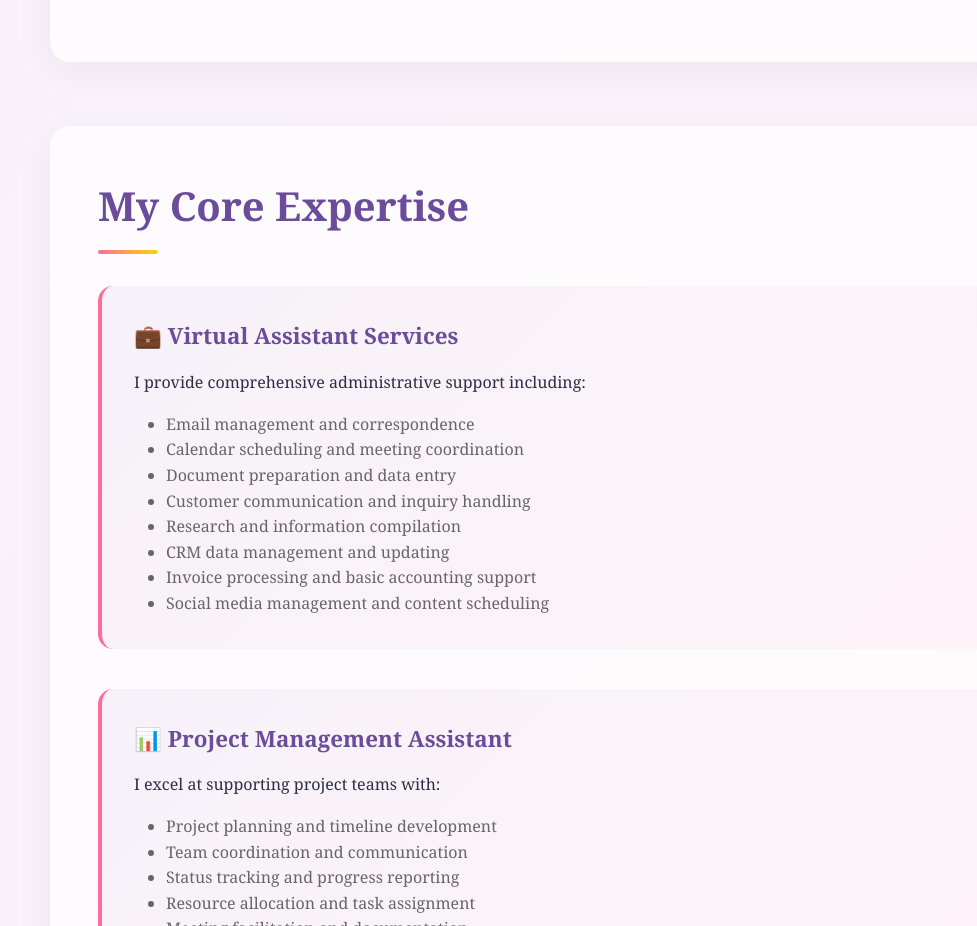
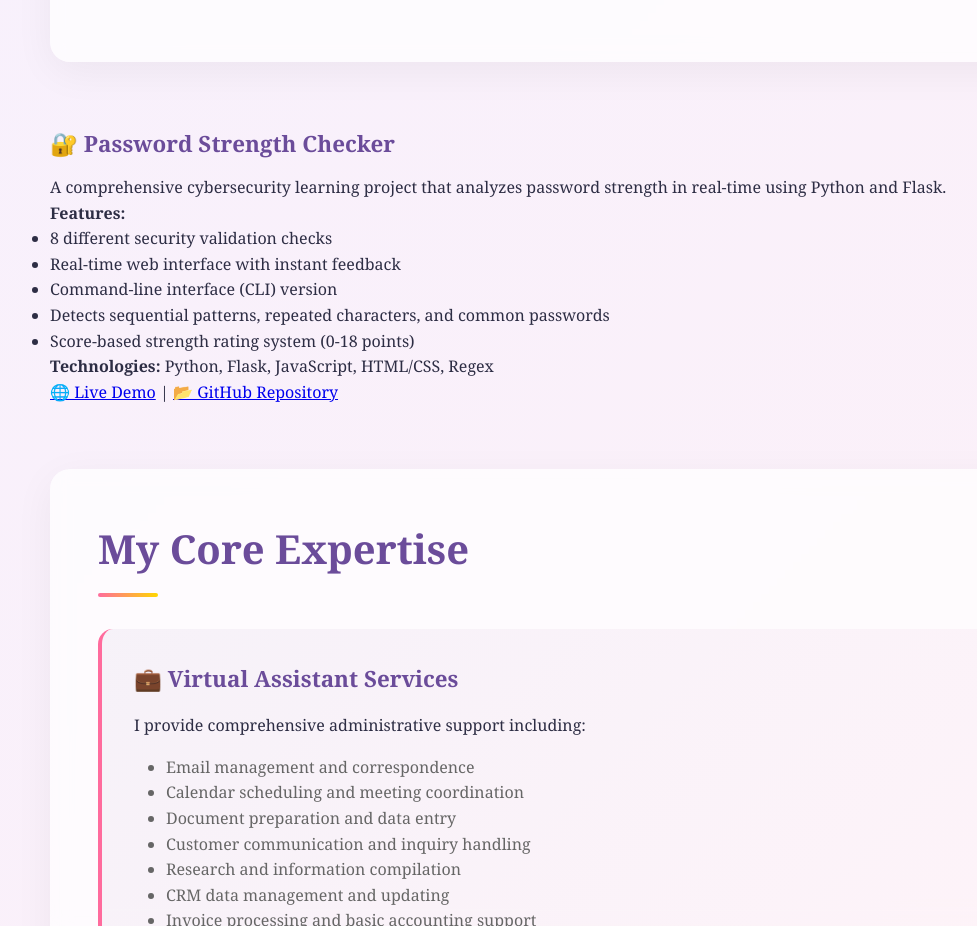
Before and after one commit to 29-96/tabitha_portfolio, a plain HTML site: page index.html in a window 1280 px wide. Shown: the part 1500-2426 px from the top of the page, without its empty margins (88-1065 px from the left). Drawn offline with Linux system fonts and the light colour scheme.

Commit message:
Update index.html

```diff
--- a/index.html
+++ b/index.html
@@ -798,6 +798,26 @@
                 <div class="highlight-item">✨ <strong>Remote-Ready:</strong> Fully equipped to work independently in distributed environments with excellent time management</div>
             </div>
         </section>
+        <div class="project">
+    <h3>🔐 Password Strength Checker</h3>
+    <p>A comprehensive cybersecurity learning project that analyzes password strength in real-time using Python and Flask.</p>
+
+    <p><strong>Features:</strong></p>
+    <ul>
+        <li>8 different security validation checks</li>
+        <li>Real-time web interface with instant feedback</li>
+        <li>Command-line interface (CLI) version</li>
+        <li>Detects sequential patterns, repeated characters, and common passwords</li>
+        <li>Score-based strength rating system (0-18 points)</li>
+    </ul>
+
+    <p><strong>Technologies:</strong> Python, Flask, JavaScript, HTML/CSS, Regex</p>
+
+    <p>
+        <a href="https://password-strength-checker--muturawangari.replit.app" target="_blank">🌐 Live Demo</a> |
+        <a href="https://github.com/29-96/password-strength-checker" target="_blank">📂 GitHub Repository</a>
+    </p>
+</div>
 
         <!-- Role-Specific Expertise -->
         <section id="roles">
```
